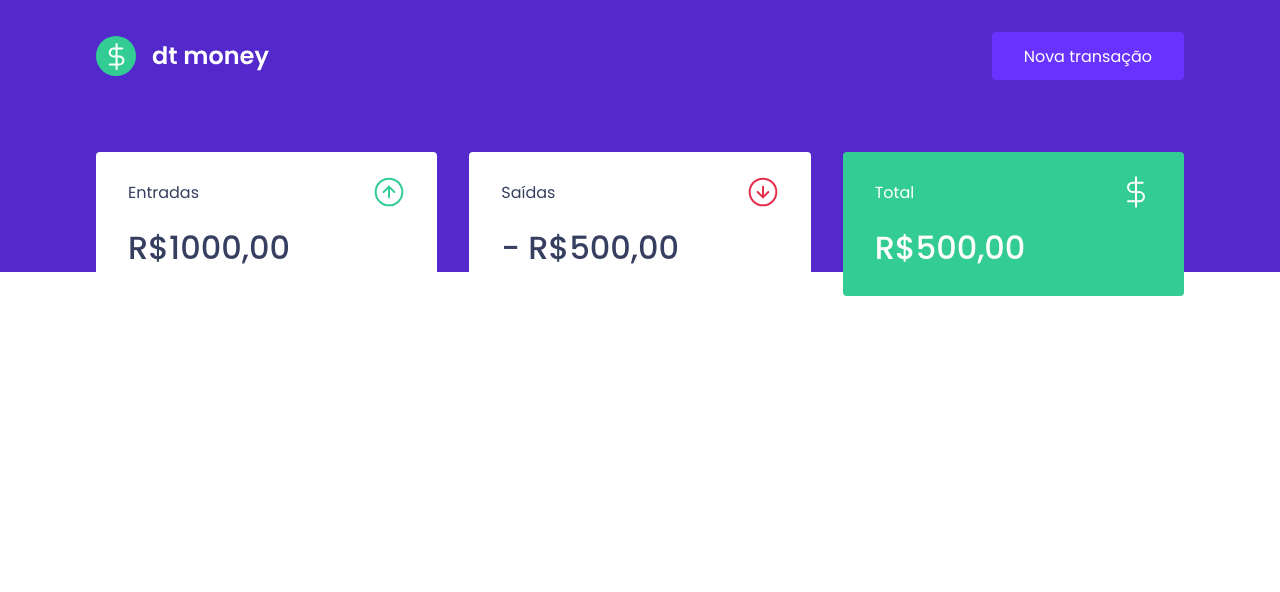
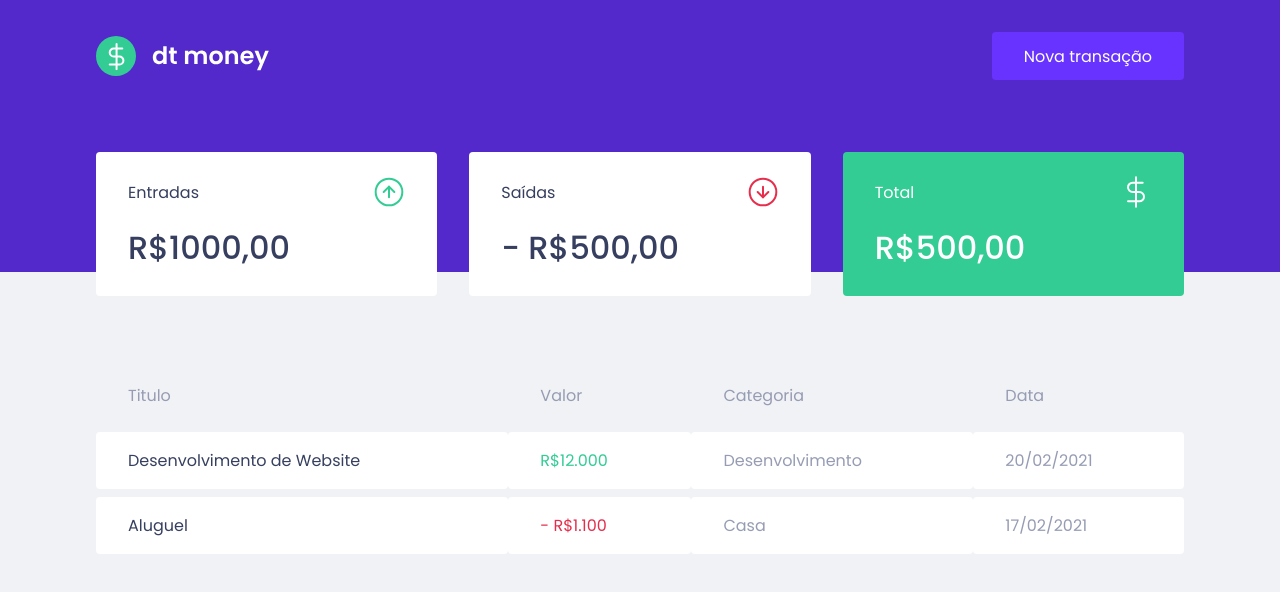
Before and after one commit to ElijahJunnior/Ignite-reactjs-03-dtmoney, a React (Create React App) app: page / in a window 1280 px wide. Shown: the top 592 px of the page. Built offline with nearby package versions, Linux system fonts and the light colour scheme.

Commit message:
developer of dashboard component finished

```diff
--- a/src/components/Dashboard/index.tsx
+++ b/src/components/Dashboard/index.tsx
@@ -1,11 +1,13 @@
-import { Summary } from "../Summary";
 import { Container } from "./styles";
 
+import { Summary } from "../Summary";
+import { TransactionTable } from "../TransactionTable";
 
 export function Dashboard() {
     return (
         <Container>
             <Summary />
+            <TransactionTable />
         </Container>
     )
 }
--- /dev/null
+++ b/src/components/TransactionTable/index.tsx
@@ -0,0 +1,36 @@
+import { Container } from './styles'
+
+export function TransactionTable() {
+
+    return (
+
+        <Container>
+            <table>
+                <thead>
+                    <tr>
+                        <th>Titulo</th>
+                        <th>Valor</th>
+                        <th>Categoria</th>
+                        <th>Data</th>
+                    </tr>
+                </thead>
+                <tbody>
+                    <tr>
+                        <td>Desenvolvimento de Website</td>
+                        <td className='deposit'>R$12.000</td>
+                        <td>Desenvolvimento</td>
+                        <td>20/02/2021</td>
+                    </tr>
+                    <tr>
+                        <td>Aluguel</td>
+                        <td className='withdraw'> - R$1.100</td>
+                        <td>Casa</td>
+                        <td>17/02/2021</td>
+                    </tr>
+                </tbody>
+            </table>
+        </Container>
+
+    );
+
+}
--- /dev/null
+++ b/src/components/TransactionTable/styles.ts
@@ -0,0 +1,40 @@
+import styled from 'styled-components';
+
+export const Container = styled.div`
+    margin-top: 4rem;
+
+    table {
+        width: 100%;
+        border-spacing: 0 0.5rem;
+
+        th {
+            color: var(--text-body);
+            font-weight: 400;
+            padding: 1rem 2rem;
+            text-align: left;
+            line-height: 1.5rem
+        }
+
+        td {
+            padding: 1rem 2rem;
+            border:0;
+            background: var(--shape);
+            color: var(--text-body);
+            border-radius: 0.25rem;
+
+            &:first-child {
+                color: var(--text-title);
+            }
+
+            &.deposit {
+                color: var(--green);
+            }
+
+            &.withdraw {
+                color: var(--red);
+            }
+
+        }
+    }
+
+`;
--- a/src/styles/global.ts
+++ b/src/styles/global.ts
@@ -35,7 +35,7 @@
     }
 
     body {
-        background: var(---background);
+        background: var(--background);
         -webkit-font-smoothing: antialiased;
     }
 
```
